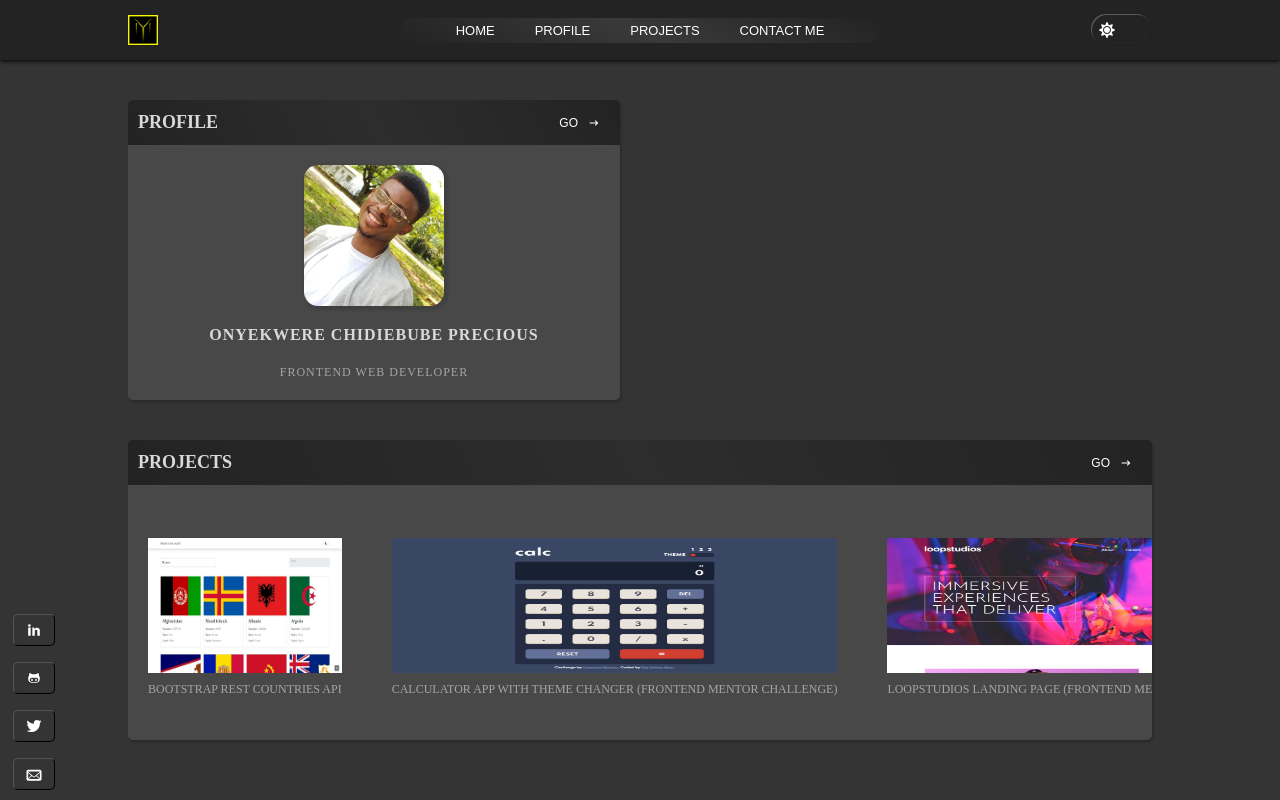
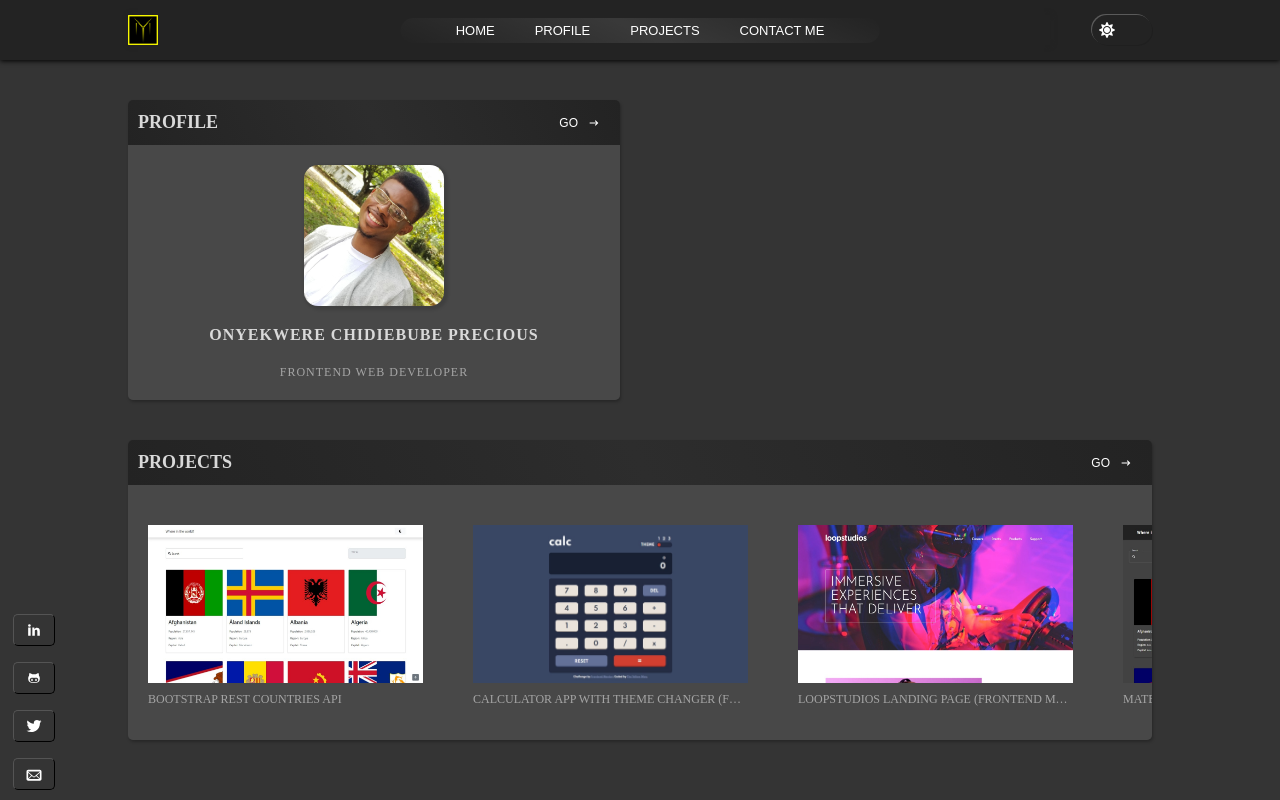
Before and after one commit to Yellow-May/portfolio-2021, a React (Create React App) app: page / in a window 1280 px wide. Built offline with nearby package versions, Linux system fonts and the light colour scheme.

Commit message:
BackToTop Button Added Button Style Component Updated

```diff
--- a/src/components/pages/Home/styled.ts
+++ b/src/components/pages/Home/styled.ts
@@ -85,6 +85,7 @@ export const Content = {
 		paddingLeft: 20,
 
 		div: {
+			minWidth: 220,
 			height: 150,
 
 			img: {
@@ -104,12 +105,16 @@ export const Content = {
 
 		"@media (min-height: 1024px)": {
 			div: {
-				width: 225,
-				height: 225,
-
 				p: {
 					fontSize: 18,
 				},
+			},
+		},
+
+		"@media (min-height: 800px)": {
+			div: {
+				minWidth: 275,
+				height: 175,
 			},
 		},
 	}),
--- a/src/components/pages/Projects/index.tsx
+++ b/src/components/pages/Projects/index.tsx
@@ -2,7 +2,7 @@ import React from "react";
 import Styled from "./styled";
 import Button from "../../../styles/components/Button";
 
-import { FaAngleRight } from "react-icons/fa";
+import { FaAngleRight, FaAngleUp } from "react-icons/fa";
 import { CgChevronDoubleRight } from "react-icons/cg";
 import projects from "../../../data/projects.json";
 import { filters, imgs } from "./data";
@@ -85,6 +85,13 @@ const Projects = () => {
 					</Styled.DataCard>
 				))}
 			</Styled.DataArea>
+
+			<Button
+				variant='icon'
+				floater='bottom-right'
+				onClick={() => window.scrollTo({ top: 0, behavior: "smooth" })}>
+				<FaAngleUp />
+			</Button>
 		</Styled.Wrapper>
 	);
 };
--- a/src/styles/components/Button/index.tsx
+++ b/src/styles/components/Button/index.tsx
@@ -8,6 +8,7 @@ interface ButtonProps {
 	active?: boolean;
 	as?: any;
 	href?: string;
+	floater?: "bottom-right";
 }
 
 const Button: React.FC<ButtonProps> = props => {
@@ -19,6 +20,7 @@ const Button: React.FC<ButtonProps> = props => {
 			onClick={props.onClick}
 			title={props.title || undefined}
 			variant={props.variant}
+			floater={props.floater}
 			active={props.active}>
 			{props.children}
 		</Styled>
--- a/src/styles/components/Button/styled.ts
+++ b/src/styles/components/Button/styled.ts
@@ -3,14 +3,19 @@ import styled from "styled-components";
 interface StyledButtonProps {
 	variant?: "link" | "text" | "icon";
 	active?: boolean;
+	floater?: "bottom-right";
 }
 
 export default styled.button<StyledButtonProps>(props => ({
 	outline: "none",
 	cursor: "pointer",
 	transition: "0.35s",
-	borderRadius: 5,
-	width: "max-content",
+	width: props.floater ? 45 : "max-content",
+	height: props.floater ? 45 : "",
+	position: props.floater ? "fixed" : "static",
+	bottom: props.floater === "bottom-right" ? 16 : "",
+	right: props.floater === "bottom-right" ? 16 : "",
+	borderRadius: props.floater ? "50%" : 5,
 	fontSize: props.variant === "icon" ? 16 : 13,
 	padding: props.variant === "icon" ? "5px 10px" : "5px 15px",
 	textTransform: props.variant === "link" ? "uppercase" : "unset",
@@ -22,6 +27,7 @@ export default styled.button<StyledButtonProps>(props => ({
 
 	display: "flex",
 	alignItems: "center",
+	justifyContent: "center",
 	gap: 10,
 
 	"&:hover": {
```
